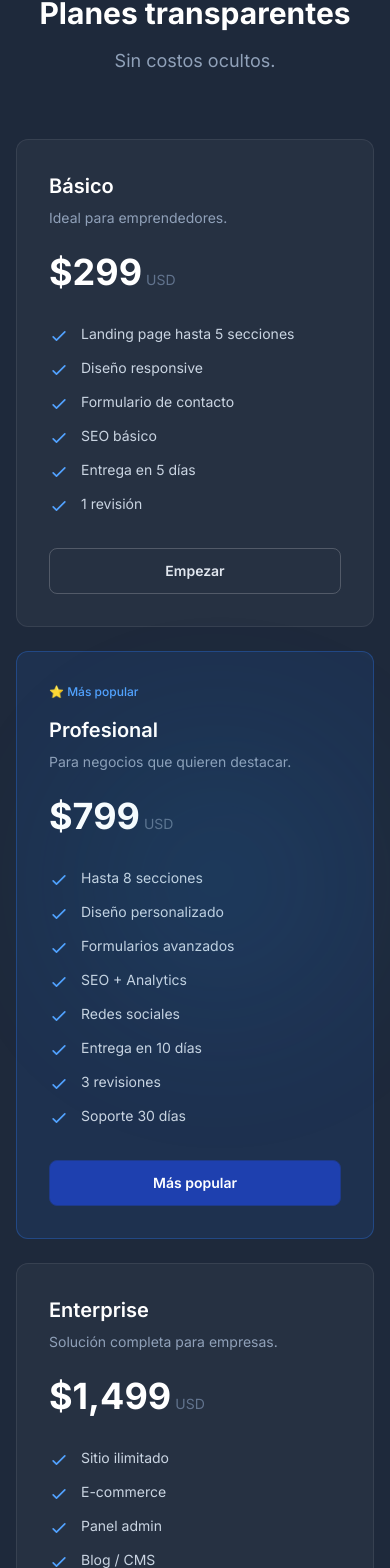
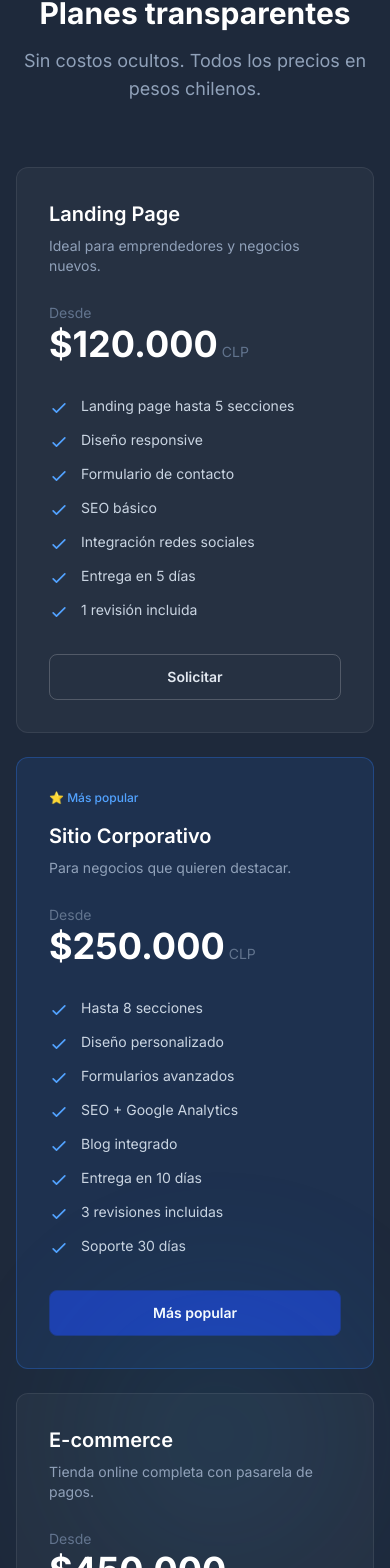
Before and after one commit to dibwebstudio/dibweb, a Next.js app: page / in a window 390 px wide. Shown: the part 5890-7458 px from the top of the page. Built offline with nearby package versions, Linux system fonts and the light colour scheme.

Commit message:
Pricing in CLP - services from .000

```diff
--- a/src/components/Pricing.tsx
+++ b/src/components/Pricing.tsx
@@ -1,7 +1,62 @@
 const plans = [
-  { name: "Básico", price: "299", desc: "Ideal para emprendedores.", features: ["Landing page hasta 5 secciones", "Diseño responsive", "Formulario de contacto", "SEO básico", "Entrega en 5 días", "1 revisión"], cta: "Empezar", popular: false },
-  { name: "Profesional", price: "799", desc: "Para negocios que quieren destacar.", features: ["Hasta 8 secciones", "Diseño personalizado", "Formularios avanzados", "SEO + Analytics", "Redes sociales", "Entrega en 10 días", "3 revisiones", "Soporte 30 días"], cta: "Más popular", popular: true },
-  { name: "Enterprise", price: "1,499", desc: "Solución completa para empresas.", features: ["Sitio ilimitado", "E-commerce", "Panel admin", "Blog / CMS", "SEO avanzado", "API integrations", "Entrega en 20 días", "Revisiones ilimitadas", "Soporte 90 días"], cta: "Contactar", popular: false },
+  {
+    name: "Landing Page",
+    price: "120.000",
+    desc: "Ideal para emprendedores y negocios nuevos.",
+    features: [
+      "Landing page hasta 5 secciones",
+      "Diseño responsive",
+      "Formulario de contacto",
+      "SEO básico",
+      "Integración redes sociales",
+      "Entrega en 5 días",
+      "1 revisión incluida",
+    ],
+    cta: "Solicitar",
+    popular: false,
+  },
+  {
+    name: "Sitio Corporativo",
+    price: "250.000",
+    desc: "Para negocios que quieren destacar.",
+    features: [
+      "Hasta 8 secciones",
+      "Diseño personalizado",
+      "Formularios avanzados",
+      "SEO + Google Analytics",
+      "Blog integrado",
+      "Entrega en 10 días",
+      "3 revisiones incluidas",
+      "Soporte 30 días",
+    ],
+    cta: "Más popular",
+    popular: true,
+  },
+  {
+    name: "E-commerce",
+    price: "450.000",
+    desc: "Tienda online completa con pasarela de pagos.",
+    features: [
+      "Catálogo de productos ilimitado",
+      "Pasarela de pagos",
+      "Gestión de inventario",
+      "Panel de administración",
+      "SEO avanzado",
+      "Entrega en 20 días",
+      "Revisiones ilimitadas",
+      "Soporte 90 días",
+    ],
+    cta: "Contactar",
+    popular: false,
+  },
+];
+
+const services = [
+  { name: "Meta Ads", price: "Desde $80.000", desc: "Campañas en Facebook e Instagram", icon: "M15 10l4.553-2.276A1 1 0 0121 8.618v6.764a1 1 0 01-1.447.894L15 14M5 18h8a2 2 0 002-2V8a2 2 0 00-2-2H5a2 2 0 00-2 2v8a2 2 0 002 2z" },
+  { name: "SEO", price: "Desde $60.000", desc: "Posicionamiento en buscadores", icon: "M21 21l-6-6m2-5a7 7 0 11-14 0 7 7 0 0114 0z" },
+  { name: "Sistema ERP", price: "Desde $800.000", desc: "Gestión empresarial a medida", icon: "M4 7v10c0 2.21 3.582 4 8 4s8-1.79 8-4V7M4 7c0 2.21 3.582 4 8 4s8-1.79 8-4M4 7c0-2.21 3.582-4 8-4s8 1.79 8 4" },
+  { name: "Mantenimiento", price: "Desde $30.000/mes", desc: "Soporte y actualizaciones", icon: "M10.325 4.317c.426-1.756 2.924-1.756 3.35 0a1.724 1.724 0 002.573 1.066c1.543-.94 3.31.826 2.37 2.37a1.724 1.724 0 001.066 2.573c1.756.426 1.756 2.924 0 3.35a1.724 1.724 0 00-1.066 2.573c.94 1.543-.826 3.31-2.37 2.37a1.724 1.724 0 00-2.573 1.066c-.426 1.756-2.924 1.756-3.35 0a1.724 1.724 0 00-2.573-1.066c-1.543.94-3.31-.826-2.37-2.37a1.724 1.724 0 00-1.066-2.573c-1.756-.426-1.756-2.924 0-3.35a1.724 1.724 0 001.066-2.573c-.94-1.543.826-3.31 2.37-2.37.996.608 2.296.07 2.572-1.065z M15 12a3 3 0 11-6 0 3 3 0 016 0z" },
+  { name: "Hosting + Dominio", price: "Desde $15.000/año", desc: "Alojamiento y registro", icon: "M21 12a9 9 0 01-9 9m9-9a9 9 0 00-9-9m9 9H3m9 9a9 9 0 01-9-9m9 9c1.657 0 3-4.03 3-9s-1.343-9-3-9m0 18c-1.657 0-3-4.03-3-9s1.343-9 3-9m-9 9a9 9 0 019-9" },
 ];
 
 export default function Pricing() {
@@ -12,18 +67,21 @@ export default function Pricing() {
         <div className="text-center max-w-2xl mx-auto mb-16">
           <p className="text-blue-400 font-medium text-sm mb-3 tracking-wide">Precios</p>
           <h2 className="text-3xl sm:text-4xl font-bold text-white">Planes transparentes</h2>
-          <p className="mt-4 text-slate-400 text-lg">Sin costos ocultos.</p>
+          <p className="mt-4 text-slate-400 text-lg">Sin costos ocultos. Todos los precios en pesos chilenos.</p>
         </div>
 
-        <div className="grid md:grid-cols-3 gap-6 max-w-5xl mx-auto">
+        <div className="grid md:grid-cols-3 gap-6 max-w-5xl mx-auto mb-16">
           {plans.map((p) => (
-            <div key={p.name} className={`rounded-xl p-8 ${p.popular ? "bg-blue-500/10 border border-blue-500/30" : "glass-card"}`}>
+            <div key={p.name} className={`rounded-xl p-8 ${p.popular ? "bg-blue-500/10 border border-blue-500/30 aurora-card" : "glass-card aurora-card"}`}>
               {p.popular && <span className="text-xs text-blue-400 font-medium mb-4 block">⭐ Más popular</span>}
               <h3 className="text-xl font-semibold text-white mb-2">{p.name}</h3>
               <p className="text-slate-400 text-sm mb-6">{p.desc}</p>
               <div className="mb-8">
-                <span className="text-4xl font-bold text-white">${p.price}</span>
-                <span className="text-slate-500 text-sm ml-1">USD</span>
+                <span className="text-sm text-slate-500">Desde</span>
+                <div className="flex items-baseline gap-1">
+                  <span className="text-4xl font-bold text-white">${p.price}</span>
+                  <span className="text-slate-500 text-sm">CLP</span>
+                </div>
               </div>
               <ul className="space-y-3 mb-8">
                 {p.features.map((f) => (
@@ -41,6 +99,33 @@ export default function Pricing() {
             </div>
           ))}
         </div>
+
+        <div className="max-w-5xl mx-auto">
+          <div className="text-center mb-10">
+            <h3 className="text-2xl font-bold text-white">Servicios adicionales</h3>
+            <p className="text-slate-400 mt-2">Complementos para potenciar tu presencia digital</p>
+          </div>
+          <div className="grid sm:grid-cols-2 lg:grid-cols-3 gap-4">
+            {services.map((s) => (
+              <div key={s.name} className="glass-card aurora-card rounded-xl p-5">
+                <div className="flex items-start gap-3">
+                  <div className="w-10 h-10 rounded-lg bg-blue-500/10 flex items-center justify-center shrink-0">
+                    <svg className="w-5 h-5 text-blue-400" fill="none" stroke="currentColor" viewBox="0 0 24 24">
+                      <path strokeLinecap="round" strokeLinejoin="round" strokeWidth={1.5} d={s.icon} />
+                    </svg>
+                  </div>
+                  <div>
+                    <h4 className="font-semibold text-white text-sm">{s.name}</h4>
+                    <p className="text-slate-500 text-xs mt-0.5">{s.desc}</p>
+                  </div>
+                </div>
+                <div className="mt-4 pt-4 border-t border-white/5">
+                  <span className="text-blue-400 font-bold text-lg">{s.price}</span>
+                </div>
+              </div>
+            ))}
+          </div>
+        </div>
       </div>
     </section>
   );
```
